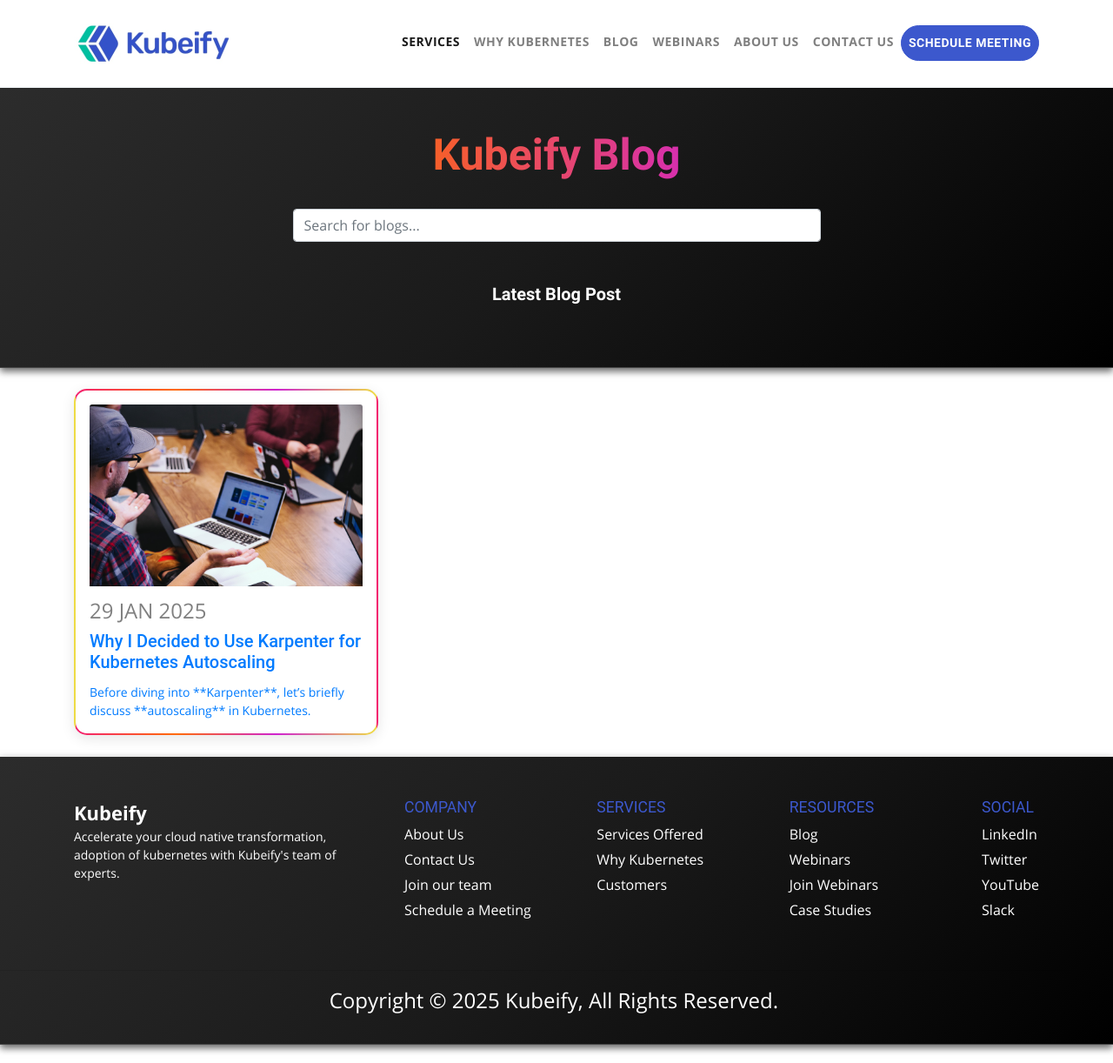
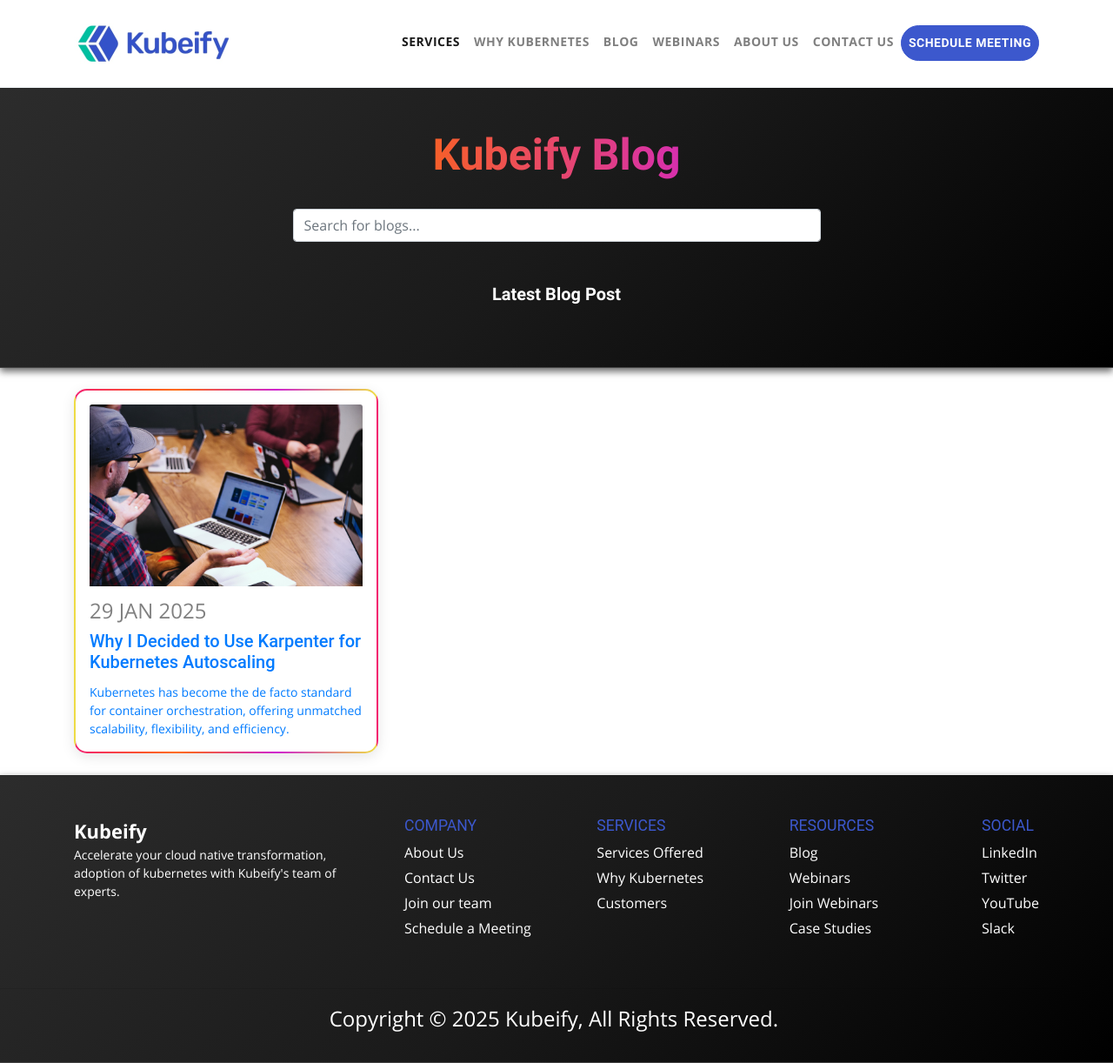
Before and after one commit to kshyam/kubeify, a Jekyll site: the page built from blog.html, in a window 1280 px wide and 1222 px high. Shown: the whole window at 87% size. Built offline with Jekyll 4.4.1, drawn with Linux system fonts in a browser that asks for light colours; some web fonts are replaced.

Commit message:
Update Blog “2025-01-30-why-i-decided-to-use-karpenter-for-kubernetes-autoscaling”

```diff
--- a/_posts/2025-01-30-why-i-decided-to-use-karpenter-for-kubernetes-autoscaling.md
+++ b/_posts/2025-01-30-why-i-decided-to-use-karpenter-for-kubernetes-autoscaling.md
@@ -1,12 +1,13 @@
 ---
+title: Why I Decided to Use Karpenter for Kubernetes Autoscaling
+description: "Kubernetes has become the de facto standard for container
+  orchestration, offering unmatched scalability, flexibility, and efficiency. "
+image: /images/blog/kubeify-team.jpg
 layout: post
-title: Why I Decided to Use Karpenter for Kubernetes Autoscaling
-description: Before diving into **Karpenter**, let’s briefly discuss **autoscaling** in Kubernetes.
-permalink: "/blog/:title"
-date: 2025-01-29T16:05:00.000Z
+permalink: /blog/:title
 author: Shyam Mohan
 category: DevOps
-image: "/images/blog/kubeify-team.jpg"
+date: 2025-01-29T16:05:00.000Z
 ---
 
 Kubernetes has become the **de facto standard** for container orchestration, offering unmatched scalability, flexibility, and efficiency. However, managing node autoscaling in Kubernetes has always been a challenge. Traditional Kubernetes Cluster Autoscaler (CA) works well in many cases but comes with **limitations** in speed, efficiency, and cost optimization.
```
